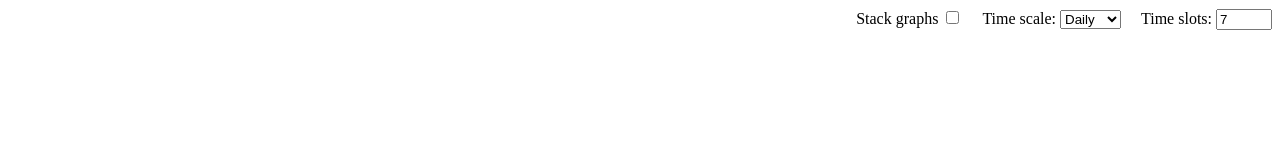
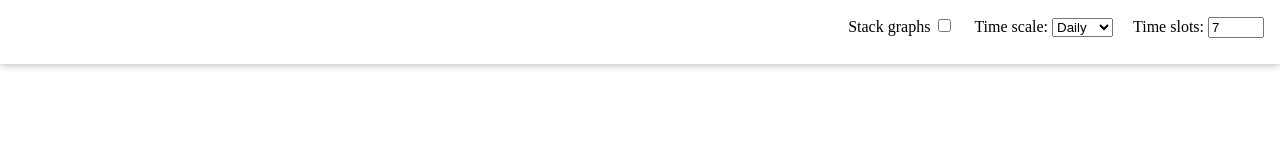
Before and after one commit to kdkasad/vnstat-web, a plain HTML site: page index.html in a window 1280 px wide. Drawn offline with Linux system fonts and the light colour scheme; no server answers.

Commit message:
add drop shadow to header

```diff
--- a/style.css
+++ b/style.css
@@ -1,11 +1,16 @@
 body {
 	display: grid;
 	justify-items: center;
+	margin: 0;
 }
 
 header {
 	width: 100%;
 	text-align: right;
+	height: 4em;
+	padding: 1em;
+	box-shadow: 0 0px 8px 0px darkgray;
+	box-sizing: border-box;
 }
 
 header label {
```
